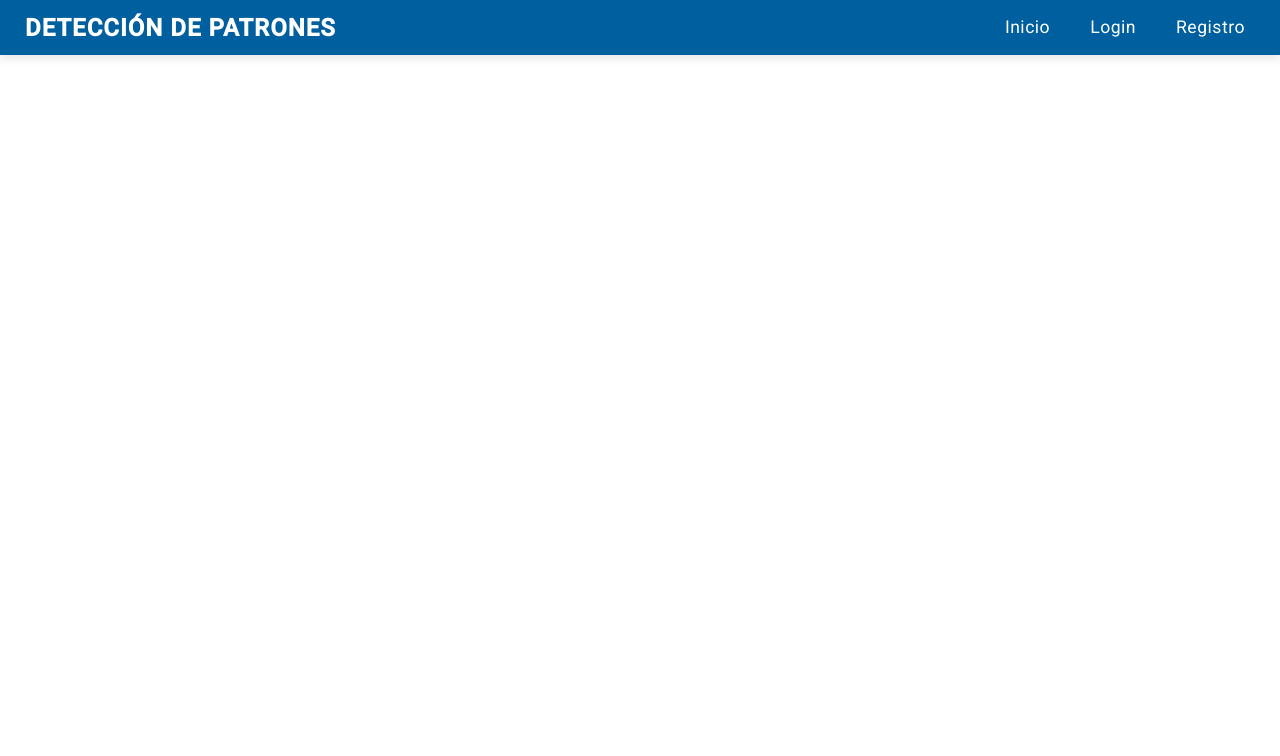
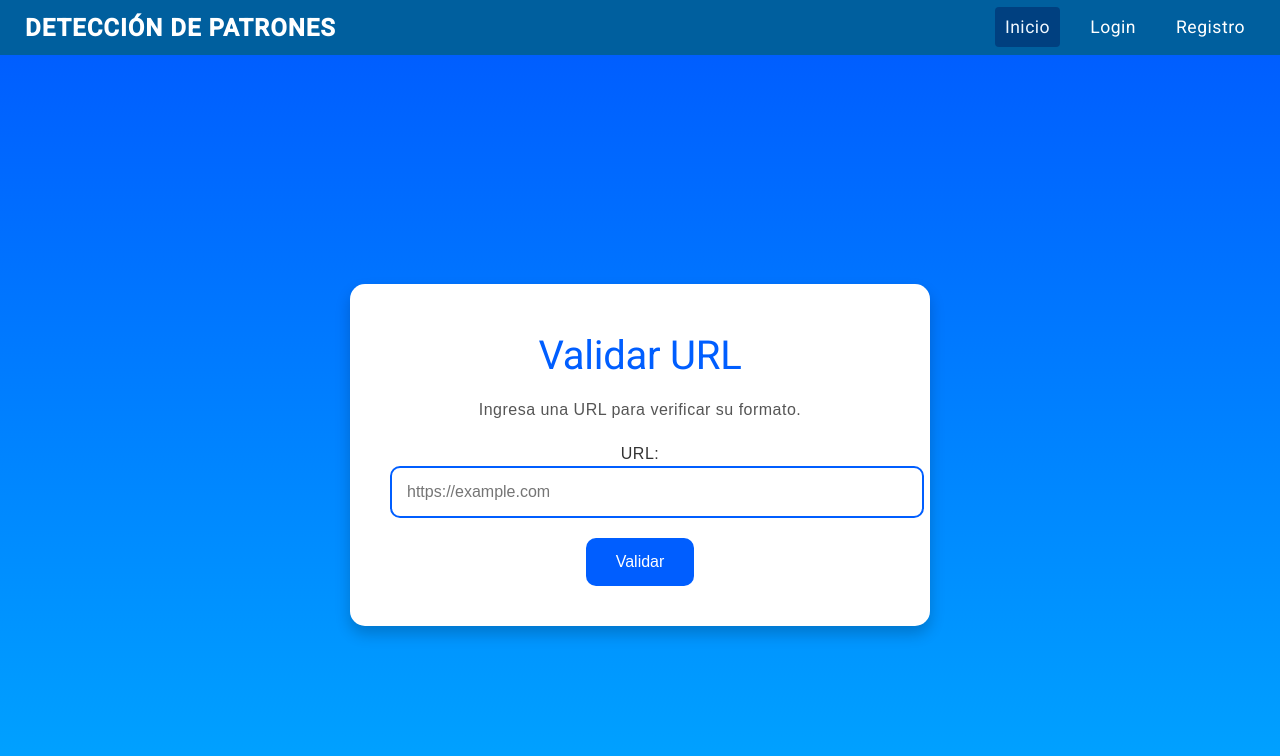
Before and after one commit to vzbs117/Security-Front, an Angular app: page /url in a window 1280 px wide. Before the commit this address led to /. Shown: the top 756 px of the page. Built offline with nearby package versions, Linux system fonts and the light colour scheme.

Commit message:
url validacion

```diff
--- a/src/app/app-routing.module.ts
+++ b/src/app/app-routing.module.ts
@@ -7,6 +7,7 @@ import { ReportComponent } from './report/report.component';
 import { ValidationComponent } from './validation/validation.component';
 import { HomeComponent } from './home/home.component';
 import { RegisterComponent } from './register/register.component';
+import { ValidatorUrlComponent } from './validator-url/validator-url.component';
 
 const routes: Routes = [
   {path:'', redirectTo:'/login',pathMatch:'full'},
@@ -17,6 +18,7 @@ const routes: Routes = [
   { path: 'validation', component: ValidationComponent },
   {path:'home',component:HomeComponent},
   {path:'register',component:RegisterComponent},
+  {path:'url', component:ValidatorUrlComponent},
 
 ];
 
--- a/src/app/app.module.ts
+++ b/src/app/app.module.ts
@@ -16,6 +16,7 @@ import { HomeComponent } from './home/home.component';
 import { NavbarComponent } from './navbar/navbar.component';
 import { RegisterComponent } from './register/register.component';
 import { HttpClientModule } from '@angular/common/http';
+import { ValidatorUrlComponent } from './validator-url/validator-url.component';
 @NgModule({
   declarations: [
     AppComponent,
@@ -26,7 +27,8 @@ import { HttpClientModule } from '@angular/common/http';
     ValidationComponent,
     HomeComponent,
     NavbarComponent,
-    RegisterComponent
+    RegisterComponent,
+    ValidatorUrlComponent
   ],
   imports: [
     BrowserModule,
--- /dev/null
+++ b/src/app/validator-url/validator-url.component.css
@@ -0,0 +1,80 @@
+/* Fondo general */
+.validate-url-wrapper {
+    display: flex;
+    justify-content: center;
+    align-items: center;
+    height: 100vh;
+    background: linear-gradient(to bottom, #005eff, #00aaff);
+    color: #ffffff;
+    font-family: 'Arial', sans-serif;
+    padding: 0 20px;
+  }
+
+  /* Contenedor principal */
+  .validate-url-container {
+    background: #ffffff;
+    border-radius: 15px;
+    padding: 40px;
+    max-width: 500px;
+    width: 100%;
+    text-align: center;
+    box-shadow: 0px 8px 15px rgba(0, 0, 0, 0.2);
+    color: #333333;
+  }
+
+  /* Título */
+  .validate-url-container h1 {
+    font-size: 2.5rem;
+    color: #005eff;
+    margin-bottom: 10px;
+  }
+
+  /* Descripción */
+  .validate-url-container p {
+    font-size: 1rem;
+    color: #555555;
+    margin-bottom: 20px;
+  }
+
+  /* Input */
+  .url-input {
+    width: 100%;
+    padding: 15px;
+    border: 2px solid #005eff;
+    border-radius: 10px;
+    font-size: 1rem;
+    outline: none;
+    transition: border-color 0.3s ease-in-out;
+  }
+
+  .url-input:focus {
+    border-color: #00aaff;
+  }
+
+  /* Botón */
+  .validate-button {
+    background: #005eff;
+    color: #ffffff;
+    padding: 15px 30px;
+    border: none;
+    border-radius: 10px;
+    font-size: 1rem;
+    cursor: pointer;
+    margin-top: 20px;
+    transition: background 0.3s ease-in-out;
+  }
+
+  .validate-button:hover {
+    background: #003fbb;
+  }
+
+  /* Mensaje de validación */
+  .validation-message {
+    margin-top: 20px;
+    padding: 10px;
+    border-radius: 5px;
+    font-size: 1rem;
+    background: #f0f4ff;
+    color: #005eff;
+    border: 1px solid #005eff;
+  }
--- /dev/null
+++ b/src/app/validator-url/validator-url.component.html
@@ -0,0 +1,30 @@
+<div class="validate-url-wrapper">
+    <div class="validate-url-container">
+      <h1>Validar URL</h1>
+      <p>Ingresa una URL para verificar su formato.</p>
+
+      <!-- Formulario de entrada -->
+      <form>
+        <div class="form-group">
+          <label for="url">URL:</label>
+          <input
+            type="text"
+            id="url"
+            [(ngModel)]="url"
+            name="url"
+            required
+            placeholder="https://example.com"
+            class="url-input"
+          />
+        </div>
+
+        <!-- Botón de validación -->
+        <button type="button" class="validate-button" (click)="onValidate()">Validar</button>
+      </form>
+
+      <!-- Mensajes -->
+      <div *ngIf="validationMessage" class="validation-message">
+        {{ validationMessage }}
+      </div>
+    </div>
+  </div>
--- /dev/null
+++ b/src/app/validator-url/validator-url.component.ts
@@ -0,0 +1,34 @@
+import { Component } from '@angular/core';
+
+@Component({
+  selector: 'app-validator-url',
+  templateUrl: './validator-url.component.html',
+  styleUrl: './validator-url.component.css'
+})
+export class ValidatorUrlComponent {
+
+  url: string = ''; // Modelo enlazado al campo de entrada
+  validationMessage: string | null = null; // Mensaje de validación
+
+
+  constructor(){}
+
+  onValidate(): void{
+    const urlPattern = new RegExp(
+      '^(https?:\\/\\/)?' + // Protocolo (http o https)
+      '((([a-zA-Z0-9-]+\\.)+[a-zA-Z]{2,})|' + // Dominio
+      'localhost|' + // Localhost
+      '((\\d{1,3}\\.){3}\\d{1,3}))' + // Dirección IP
+      '(\\:\\d+)?(\\/[-a-zA-Z0-9@:%_+.~#?&//=]*)?$' // Puerto y/o ruta
+    );
+
+    if (this.url.trim() === '') {
+      this.validationMessage = 'Por favor, ingresa una URL.';
+    } else if (urlPattern.test(this.url)) {
+      this.validationMessage = '✅ La URL ingresada es válida.';
+    } else {
+      this.validationMessage = '❌ La URL ingresada no es válida. Verifica el formato.';
+    }
+  }
+
+}
```
Also changed, not shown: 1 other file (tests, documents, lock files or other folders).
